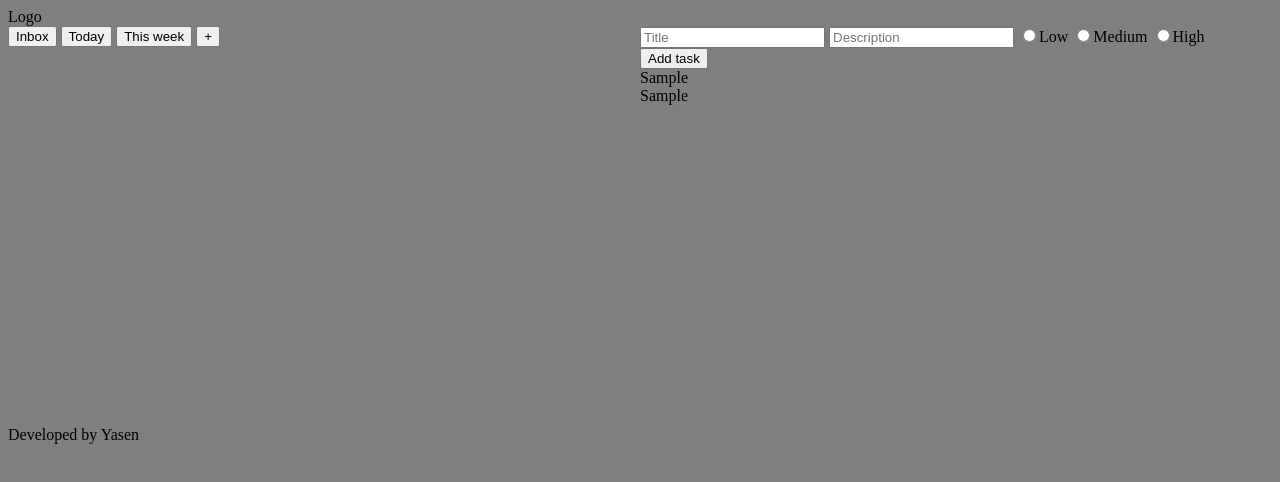
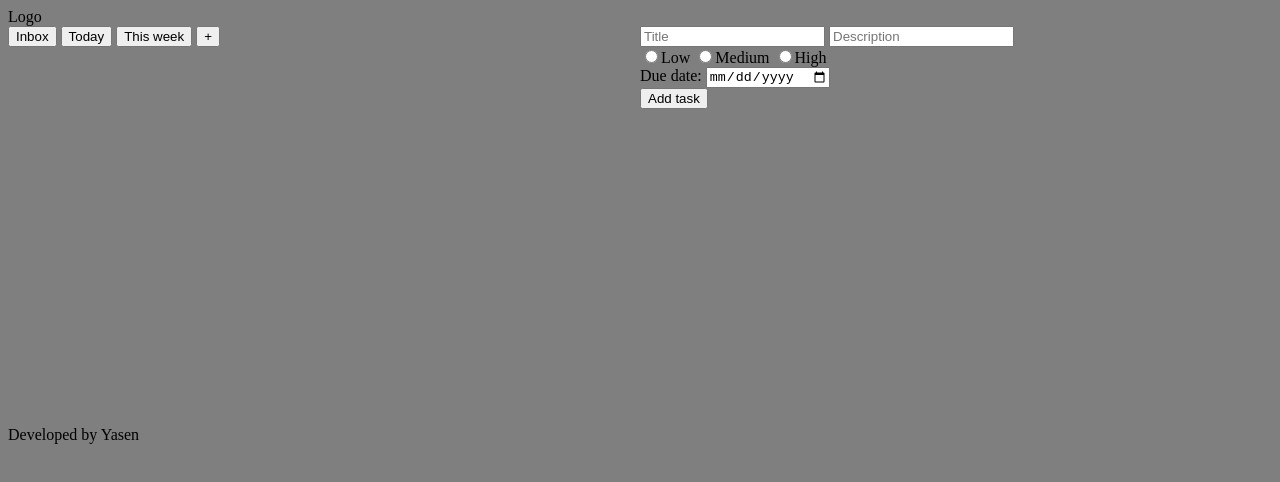
Before and after one commit to YasenYanev/todo-list, a website built with webpack: page dist/index.html in a window 1280 px wide. Both pictures are taken after typing "Sample", "Sample" into the empty fields and a click on the button "Add task". Built offline with nearby package versions, Linux system fonts and the light colour scheme.

Commit message:
Tasks creation code complete. Some code optimizations added

```diff
--- a/src/index.js
+++ b/src/index.js
@@ -1,30 +1,29 @@
 import renderTasks from "./modules/render-tasks"
-import taskFactory from "./modules/tasks-class"
-import add from 'date-fns/add'
-
+import taskFactory from "./modules/tasks-factory"
 
 const tasksDisplayTab = document.querySelector(".tasks-display")
 const addBtnForm = document.getElementById("formBtn")
 const navSwitchBtns = document.querySelectorAll("[data-nav-switch]")
+const datePicker = document.getElementById("dueDate")
+
+
 
 const tasks = []
 
-function getCheckedBtn() {
-    const btns = document.getElementsByName("priority")
-    for(let i = 0; i < btns.length; i++) {
-        if (btns[i].checked) {
-            return btns[i].value
-        }
-    }
-}
+
+datePicker.min = new Date().toLocaleDateString('fr-ca')
+datePicker.value = new Date().toLocaleDateString('fr-ca')
+
+
 
 addBtnForm.addEventListener("click", (e) => {
     e.preventDefault
-    const movie = new taskFactory(document.getElementById("taskTitle").value, document.getElementById("taskDescription").value, add(new Date, {
-        days:1
-    }), getCheckedBtn(), tasksDisplayTab.classList[1])
+
+    const movie = taskFactory()
     tasks.push(movie)
+
     document.querySelector("form").reset()
+
     renderTasks(tasksDisplayTab, tasks)
 })
 
--- a/src/modules/render-tasks.js
+++ b/src/modules/render-tasks.js
@@ -1,5 +1,14 @@
 import elementFromTemplate from "./html-elements-factory"
-import isFuture from 'date-fns/isFuture'
+import isFuture from "date-fns/isFuture"
+import parseISO from 'date-fns/parseISO'
+
+
+function checkDueDate(tasksArr, task) {
+    if (isFuture(parseISO(task.dueDate)) === false) {
+        tasksArr.pop(task)
+        return false
+   }
+}
 
 
 export default (displayTab, tasksArr) => {
@@ -8,10 +17,8 @@ export default (displayTab, tasksArr) => {
     displayTab.appendChild(form)
 
     tasksArr.forEach(task => {
-         if (isFuture(task.dueDate) === false) {
-             tasksArr.pop(task)
-             return
-        }
+
+        if(checkDueDate(tasksArr, task) === false) return
 
         displayTab.appendChild(elementFromTemplate(`
         <div class="task ${task.cssClass}">
@@ -20,6 +27,9 @@ export default (displayTab, tasksArr) => {
             </div>
             <div class="task-description">
             ${task.description}
+            </div>
+            <div class="task-description">
+            ${task.dueDate}
             </div>
         </div>
         `))
--- a/src/modules/tasks-class.js
+++ /dev/null
@@ -1,9 +0,0 @@
-export default class {
-    constructor(title, description, dueDate, priority, cssClass) {
-        this.title = title
-        this.description = description
-        this.dueDate = dueDate
-        this.cssClass = cssClass
-        this.priority = priority
-    }
-}
--- /dev/null
+++ b/src/modules/tasks-factory.js
@@ -0,0 +1,17 @@
+export default () => {
+    function getCheckedBtn() {
+        const btns = document.getElementsByName("priority")
+        for(let i = 0; i < btns.length; i++) {
+            if (btns[i].checked) {
+                return btns[i].value
+            }
+        }
+    }
+    return {
+        title: document.getElementById("taskTitle").value,
+        description: document.getElementById("taskDescription").value,
+        dueDate: document.getElementById("dueDate").value,
+        cssClass: getCheckedBtn(),
+        priority: document.querySelector(".tasks-display").classList[1]
+    }
+}
```
Also changed, not shown: dist/bundle.js, dist/index.html.
